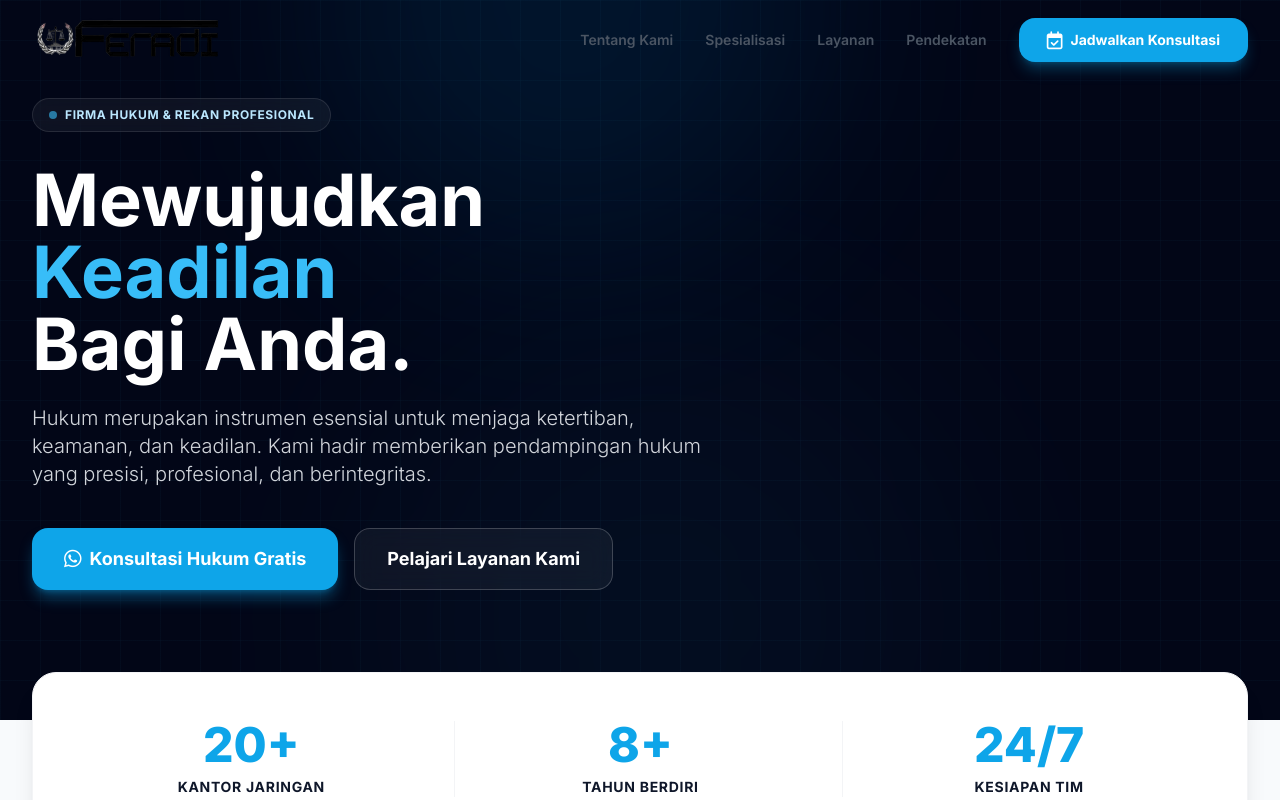
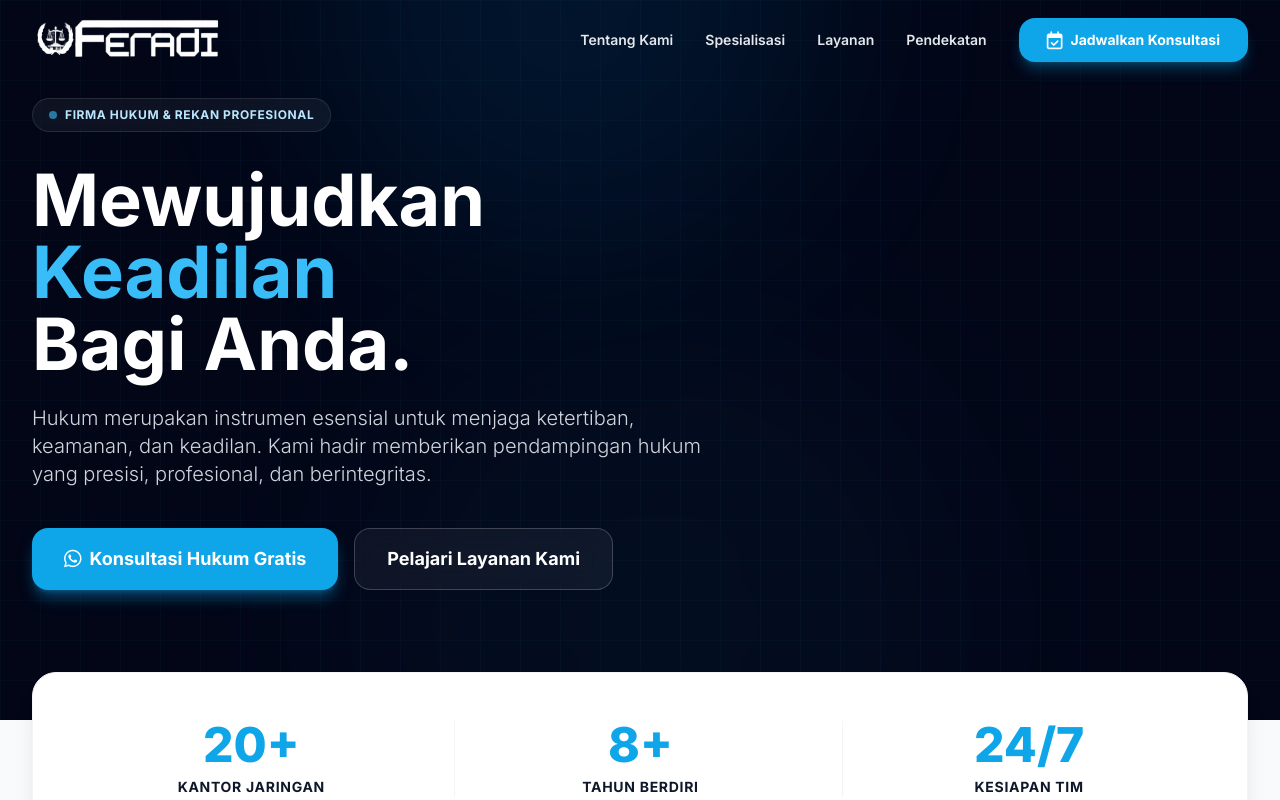
Before and after one commit to armiko/wp-feradi, a Next.js app: page / in a window 1280 px wide. Shown: the top 800 px of the page. Built offline with nearby package versions, Linux system fonts and the light colour scheme; no server answers.

Commit message:
update navbar

```diff
--- a/components/Navbar.jsx
+++ b/components/Navbar.jsx
@@ -24,7 +24,7 @@ export default function Navbar() {
   return (
     <nav
       className={`fixed w-full z-50 transition-all duration-300 ${
-        isScrolled ? 'glass-nav shadow-md' : 'bg-transparent'
+        isScrolled ? 'glass-nav shadow-md bg-white/90 backdrop-blur-md' : 'bg-transparent'
       }`}
     >
       <div className="max-w-7xl mx-auto px-4 sm:px-6 lg:px-8">
@@ -36,17 +36,21 @@ export default function Navbar() {
               <img
                 src="/logo.png"
                 alt="Feradi WPI Logo"
-                className="h-8 lg:h-11 w-auto object-contain"
+                // LOGIKA CERDAS: brightness-0 invert akan mengubah logo hitam menjadi putih bersih saat belum di-scroll
+                className={`h-8 lg:h-11 w-auto object-contain transition-all duration-300 ${
+                  !isScrolled ? 'brightness-0 invert' : ''
+                }`}
               />
             </Link>
           </div>
 
           {/* Desktop Menu */}
           <div className="hidden lg:flex space-x-8 items-center">
-            <Link href="/#tentang" className="text-sm font-semibold text-gray-600 hover:text-primary-500 transition-colors">Tentang Kami</Link>
-            <Link href="/#spesialisasi" className="text-sm font-semibold text-gray-600 hover:text-primary-500 transition-colors">Spesialisasi</Link>
-            <Link href="/#layanan" className="text-sm font-semibold text-gray-600 hover:text-primary-500 transition-colors">Layanan</Link>
-            <Link href="/#pendekatan" className="text-sm font-semibold text-gray-600 hover:text-primary-500 transition-colors">Pendekatan</Link>
+            {/* Teks menu diubah jadi putih/terang saat belum di-scroll, dan abu-abu gelap saat di-scroll */}
+            <Link href="/#tentang" className={`text-sm font-semibold transition-colors ${isScrolled ? 'text-gray-600 hover:text-primary-500' : 'text-gray-200 hover:text-white'}`}>Tentang Kami</Link>
+            <Link href="/#spesialisasi" className={`text-sm font-semibold transition-colors ${isScrolled ? 'text-gray-600 hover:text-primary-500' : 'text-gray-200 hover:text-white'}`}>Spesialisasi</Link>
+            <Link href="/#layanan" className={`text-sm font-semibold transition-colors ${isScrolled ? 'text-gray-600 hover:text-primary-500' : 'text-gray-200 hover:text-white'}`}>Layanan</Link>
+            <Link href="/#pendekatan" className={`text-sm font-semibold transition-colors ${isScrolled ? 'text-gray-600 hover:text-primary-500' : 'text-gray-200 hover:text-white'}`}>Pendekatan</Link>
             <Link href="/#kontak" className="bg-primary-500 hover:bg-primary-600 text-white px-7 py-3 rounded-2xl text-sm font-bold transition shadow-lg shadow-primary-500/30 flex items-center gap-2">
               <i className="fa-regular fa-calendar-check text-lg"></i> Jadwalkan Konsultasi
             </Link>
@@ -56,7 +60,10 @@ export default function Navbar() {
           <div className="lg:hidden flex items-center">
             <button
               onClick={() => setIsMobileMenuOpen(!isMobileMenuOpen)}
-              className="text-gray-600 hover:text-primary-500 focus:outline-none"
+              // Warna ikon menu (hamburger) juga disesuaikan
+              className={`focus:outline-none transition-colors ${
+                isScrolled ? 'text-gray-600 hover:text-primary-500' : 'text-gray-200 hover:text-white'
+              }`}
             >
               <i className={`fa-solid ${isMobileMenuOpen ? 'fa-xmark' : 'fa-bars'} text-2xl`}></i>
             </button>
```
